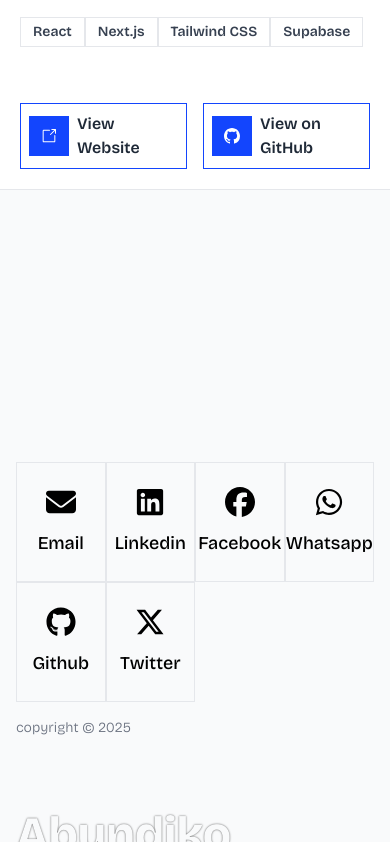
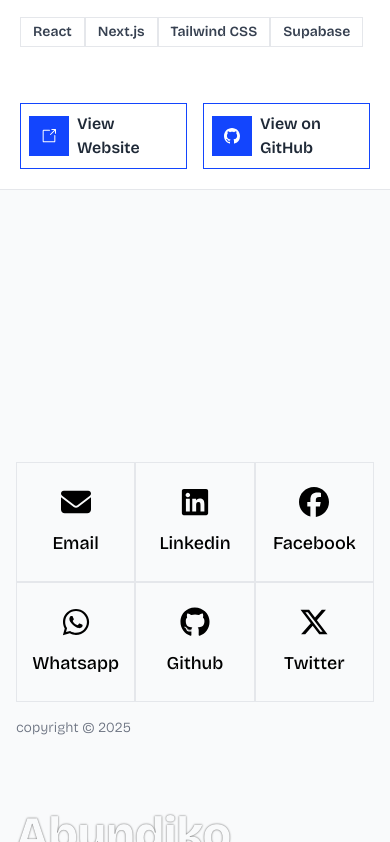
Before and after one commit to abundiko/portfolio-2024, a Next.js app: page /new in a window 390 px wide. Shown: the part 6756-7598 px from the top of the page. Built offline with nearby package versions, Linux system fonts and the light colour scheme.

Commit message:
updated projects

```diff
--- a/app/new/Footer.tsx
+++ b/app/new/Footer.tsx
@@ -19,7 +19,7 @@
           I&apos;m always open to discussing new projects and creative ideas.
         </p>
       </Copy>
-      <div className="grid grid-cols-4 md:grid-cols-6 max-w-[800px]">
+      <div className="grid grid-cols-3 md:grid-cols-6 max-w-[800px]">
         {CONTACT_INFO.map((contact, i) => (
           <Link
             href={contact.href}
--- a/components/new/NewProjectCard.tsx
+++ b/components/new/NewProjectCard.tsx
@@ -59,7 +59,7 @@
       </div>
       <div className="flex flex-col gap-4 text-gray-800">
         <h3 className="font-semibold text-2xl md:text-3xl">{project.title}</h3>
-        <p className="max-md:text-sm text-gray-600">{project.description}</p>
+        <p className="max-md:text-sm text-gray-600 lg:w-10/12">{project.description}</p>
         <div className="flex flex-wrap">
           {project.tech.map((tech, i) => (
             <span
--- a/components/new/PrimaryButton.tsx
+++ b/components/new/PrimaryButton.tsx
@@ -13,7 +13,7 @@
   title,
   href,
   blank,
-  download
+  download,
 }: PrimaryButtonProps) {
   return (
     <Link
@@ -25,7 +25,7 @@
       <div className="rounded-[0px] aspect-square inline-flex justify-center transition-all duration-500 items-center bg-new-primary p-3 text-white shadow-[0_0_0_0px_rgba(19,69,253,1)] group-hover:shadow-[0_0_0_400px_rgba(19,69,253,1)]">
         {icon}
       </div>
-      <p className="relative leading-0 overflow-hidden pr-3">
+      <p className="relative leading-0 overflow-hidden pr-3 h-fit">
         <span className="opacity-0">{title}</span>
         <span className="absolute bottom-0 left-0 select-none group-hover:bottom-full group-hover:opacity-0 transition-all duration-500">
           {title}
```
